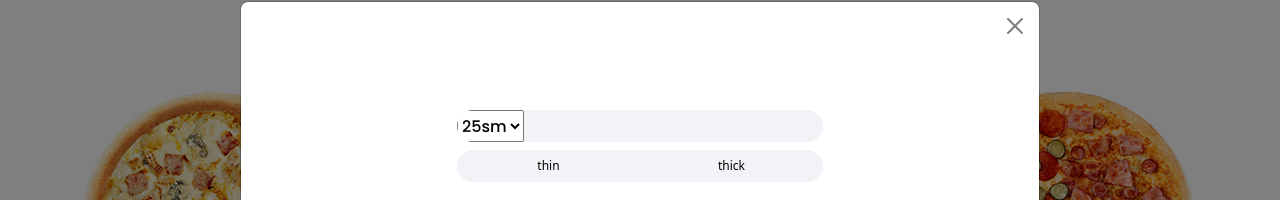
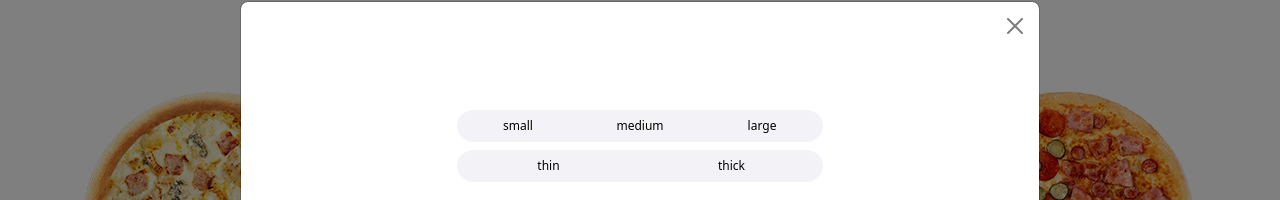
Before and after one commit to DireStraits01/react-pizza, a React (Create React App) app: page / in a window 1280 px wide. Both pictures are taken after a click on the picture 214 px from the left and 312 px from the top of the page. Shown: the part 89-289 px from the top of the page. Built offline with nearby package versions, Linux system fonts and the light colour scheme.

Commit message:
create a buttons for pizza size

```diff
--- a/src/components/pages/Pizza.module.css
+++ b/src/components/pages/Pizza.module.css
@@ -155,3 +155,7 @@ label:hover {
 label:active {
   box-shadow: #ffffff 0 3px 7px inset;
 }
+
+input {
+  display: none;
+}
--- a/src/components/pages/PizzaList.jsx
+++ b/src/components/pages/PizzaList.jsx
@@ -66,15 +66,36 @@ function PizzaList() {
           </div>
           <div className={style.orderItem_options}>
             <div className={style.picca_size}>
-              <select
-                name=""
-                id=""
+              <label htmlFor="1" className={style.btnActive}>
+                small
+              </label>
+              <input
+                type="radio"
+                id="1"
+                value="small"
+                name="pizza-size"
                 onChange={(event) => setPizzaSize(event.target.value)}
-              >
-                <option value="small">25sm</option>
-                <option value="medium">30sm</option>
-                <option value="large">35sm</option>
-              </select>
+              />
+              <label htmlFor="2" className={style.btnActive}>
+                medium
+              </label>
+              <input
+                type="radio"
+                id="2"
+                value="medium"
+                name="pizza-size"
+                onChange={(event) => setPizzaSize(event.target.value)}
+              />
+              <label htmlFor="3" className={style.btnActive}>
+                large
+              </label>
+              <input
+                type="radio"
+                id="3"
+                value="large"
+                name="pizza-size"
+                onChange={(event) => setPizzaSize(event.target.value)}
+              />
             </div>
             <div className={style.doughThickness}>
               <label className={style.dough} tabIndex="1">
```
